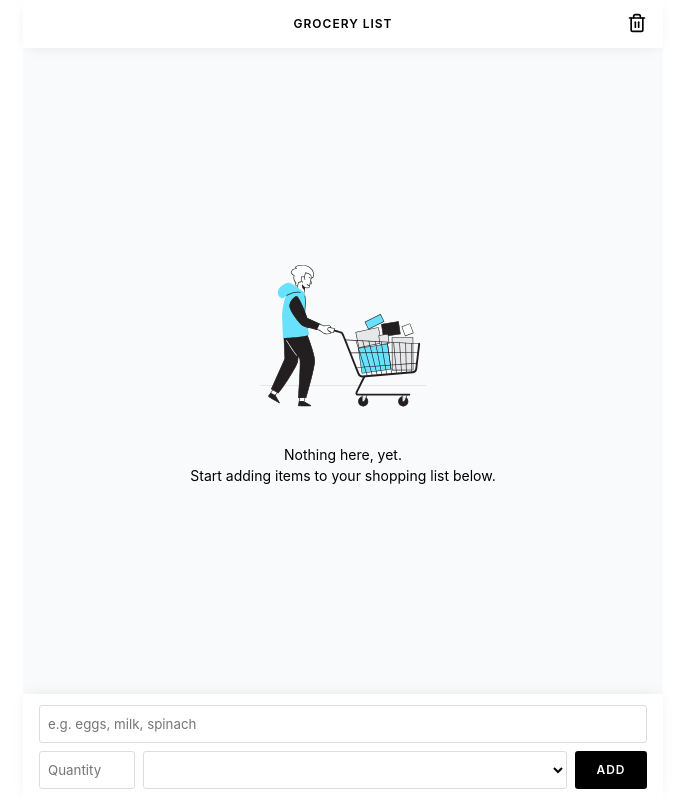
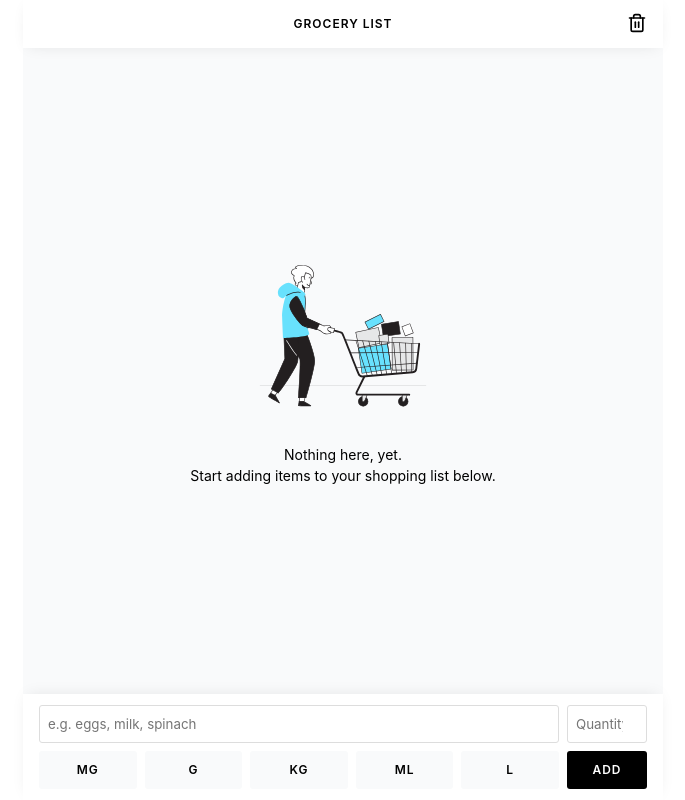
Before and after one commit to andreasremdt/grocerly, a React (Create React App) app: page / in a window 1280 px wide. Shown: the whole page, without its empty margins (297-982 px from the left). Built offline with nearby package versions, Linux system fonts and the light colour scheme.

Commit message:
feat: use radio inputs for unit selection

```diff
--- a/src/components/Form.module.css
+++ b/src/components/Form.module.css
@@ -3,7 +3,7 @@
   background-color: white;
   padding: 0.7rem 1rem;
   display: grid;
-  grid-template-columns: 6rem auto 4.5rem;
+  grid-template-columns: auto 5rem;
   gap: 0.5rem;
 }
 
@@ -36,6 +36,7 @@
   box-shadow: 0 0 0 1px black;
 }
 
-.input:first-child {
-  grid-column: 1 / -1;
+.units {
+  display: flex;
+  gap: 0 0.5rem;
 }
--- a/src/components/Form.tsx
+++ b/src/components/Form.tsx
@@ -1,13 +1,16 @@
-import { FormEvent, useEffect, useRef, useState } from "react";
+import { ChangeEvent, FormEvent, useEffect, useRef, useState } from "react";
 
 import styles from "./Form.module.css";
 import { Grocery } from "../types";
+import RadioButton from "./RadioButton";
 
 type FormProps = {
   editing: Grocery | null;
   onSubmit: (payload: Grocery) => void;
   onUpdate: (payload: Grocery) => void;
 };
+
+const UNITS = ["mg", "g", "kg", "ml", "l"];
 
 function Form({ onSubmit, onUpdate, editing }: FormProps) {
   const [name, setName] = useState("");
@@ -20,6 +23,10 @@ function Form({ onSubmit, onUpdate, editing }: FormProps) {
       setName(editing.name);
       setAmount("" + editing.amount);
       setUnit(editing.unit);
+    } else {
+      setName("");
+      setAmount("");
+      setUnit("");
     }
   }, [editing]);
 
@@ -32,7 +39,7 @@ function Form({ onSubmit, onUpdate, editing }: FormProps) {
           id: editing.id,
           name,
           amount: parseInt(amount, 10),
-          unit,
+          unit: amount ? unit : "",
           checked: editing.checked,
         });
       } else {
@@ -40,7 +47,7 @@ function Form({ onSubmit, onUpdate, editing }: FormProps) {
           id: Date.now(),
           name,
           amount: parseInt(amount, 10),
-          unit,
+          unit: amount ? unit : "",
           checked: false,
         });
       }
@@ -70,18 +77,17 @@ function Form({ onSubmit, onUpdate, editing }: FormProps) {
         value={amount}
         onChange={(evt) => setAmount(evt.target.value)}
       />
-      <select
-        data-testid="unit"
-        className={styles.input}
-        value={unit}
-        onChange={(evt) => setUnit(evt.target.value)}
-      >
-        <option value=""></option>
-        <option value="g">g (gram)</option>
-        <option value="kg">kg (kilogram)</option>
-        <option value="ml">ml (mililitres)</option>
-        <option value="l">l (litres)</option>
-      </select>
+      <div className={styles.units}>
+        {UNITS.map((value) => (
+          <RadioButton
+            key={value}
+            value={value}
+            checked={value === unit}
+            onChange={(event: ChangeEvent<HTMLInputElement>) => setUnit(event.target.value)}
+            onClick={() => setUnit("")}
+          />
+        ))}
+      </div>
       <button type="submit" className={styles.button}>
         Add
       </button>
--- /dev/null
+++ b/src/components/RadioButton.module.css
@@ -0,0 +1,28 @@
+.label {
+  flex: 1;
+}
+
+.display {
+  background-color: #f9fafb;
+  border-radius: 3px;
+  display: block;
+  height: 38px;
+  line-height: 38px;
+  text-align: center;
+  font-size: 12px;
+  text-transform: uppercase;
+  letter-spacing: 1px;
+  font-weight: 600;
+  padding: 0 1rem;
+}
+
+.input {
+  opacity: 0;
+  position: absolute;
+  top: -9999px;
+}
+
+.input:checked + .display {
+  background-color: black;
+  color: white;
+}
--- /dev/null
+++ b/src/components/RadioButton.tsx
@@ -0,0 +1,30 @@
+import { ChangeEvent, MouseEvent } from "react";
+
+import styles from "./RadioButton.module.css";
+
+type RadioButtonProps = {
+  value: string;
+  checked: boolean;
+  onChange: (event: ChangeEvent<HTMLInputElement>) => void;
+  onClick: (event: MouseEvent<HTMLInputElement>) => void;
+};
+
+function RadioButton({ value, checked, onChange, onClick, ...props }: RadioButtonProps) {
+  return (
+    <label className={styles.label}>
+      <input
+        type="radio"
+        value={value}
+        name="unit"
+        checked={checked}
+        onChange={onChange}
+        onClick={onClick}
+        className={styles.input}
+        {...props}
+      />
+      <span className={styles.display}>{value}</span>
+    </label>
+  );
+}
+
+export default RadioButton;
```
Also changed, not shown: 2 other files (tests, documents, lock files or other folders).
